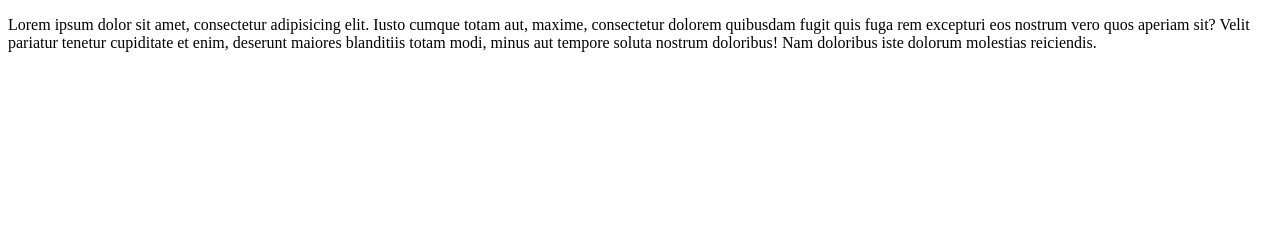
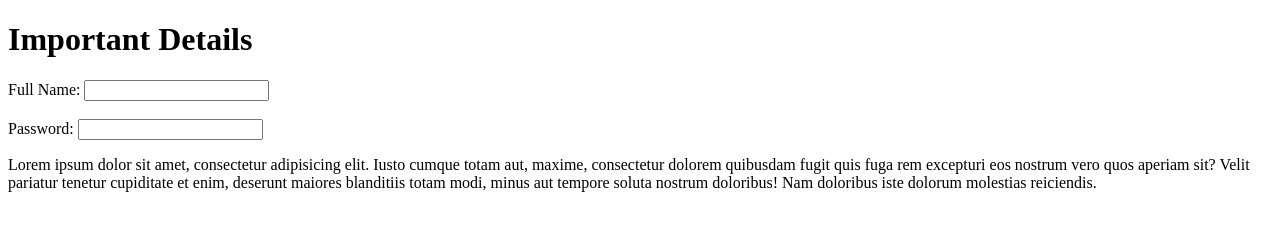
Before and after one commit to Anithaayyarappan/newrepository1, a plain HTML site: page Index.html in a window 1280 px wide. Drawn offline with Linux system fonts and the light colour scheme.

Commit message:
add form

```diff
--- a/Index.html
+++ b/Index.html
@@ -6,6 +6,15 @@
     <title>new project</title>
 </head>
 <body>
+    <h1>Important Details</h1>
+    <form action="">
+        <label for="">Full Name:</label>
+        <input type="text">
+        <br><br>
+        <label for="">Password:</label>
+        <input type="password">
+
+    </form>
     <p>Lorem ipsum dolor sit amet, consectetur adipisicing elit. Iusto cumque totam aut, maxime, consectetur dolorem quibusdam fugit quis fuga rem excepturi eos nostrum vero quos aperiam sit? Velit pariatur tenetur cupiditate et enim, deserunt maiores blanditiis totam modi, minus aut tempore soluta nostrum doloribus! Nam doloribus iste dolorum molestias reiciendis.</p>
 </body>
 </html>
```
